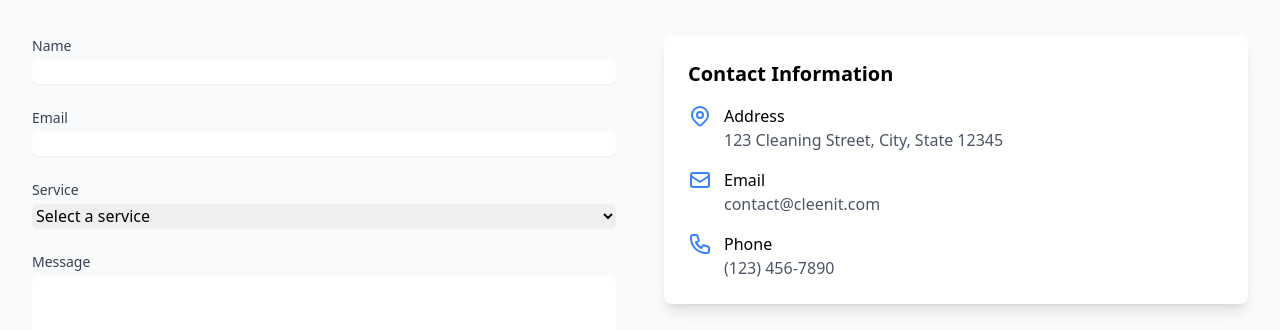
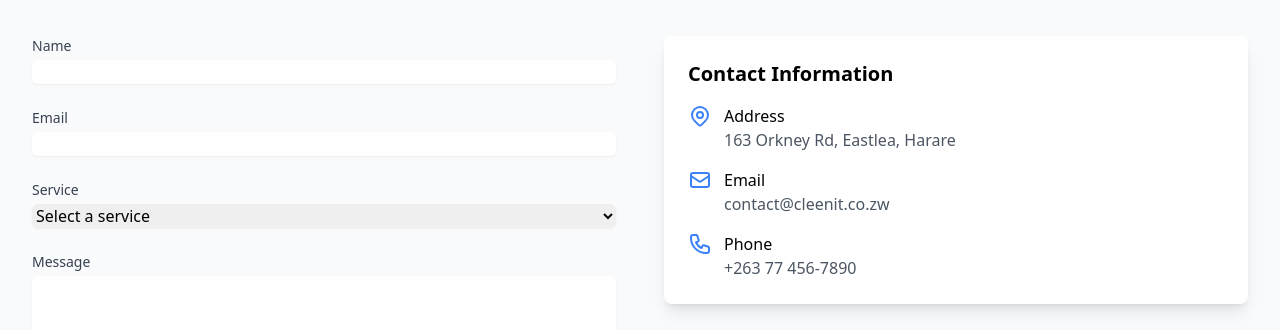
Before and after one commit to tinashemahwenda/cleaning-services, a plain HTML site: page index.html in a window 1280 px wide. Shown: the part 2720-3050 px from the top of the page. Drawn offline with nearby package versions, Linux system fonts and the light colour scheme.

Commit message:
Updated contact details

```diff
--- a/index.html
+++ b/index.html
@@ -275,7 +275,7 @@
                                 </svg>
                                 <div>
                                     <p class="font-medium">Address</p>
-                                    <p class="text-gray-600">123 Cleaning Street, City, State 12345</p>
+                                    <p class="text-gray-600">163 Orkney Rd, Eastlea, Harare</p>
                                 </div>
                             </div>
                             <div class="flex items-start">
@@ -284,7 +284,7 @@
                                 </svg>
                                 <div>
                                     <p class="font-medium">Email</p>
-                                    <p class="text-gray-600">contact@cleenit.com</p>
+                                    <p class="text-gray-600">contact@cleenit.co.zw</p>
                                 </div>
                             </div>
                             <div class="flex items-start">
@@ -293,7 +293,7 @@
                                 </svg>
                                 <div>
                                     <p class="font-medium">Phone</p>
-                                    <p class="text-gray-600">(123) 456-7890</p>
+                                    <p class="text-gray-600">+263 77 456-7890</p>
                                 </div>
                             </div>
                         </div>
```
